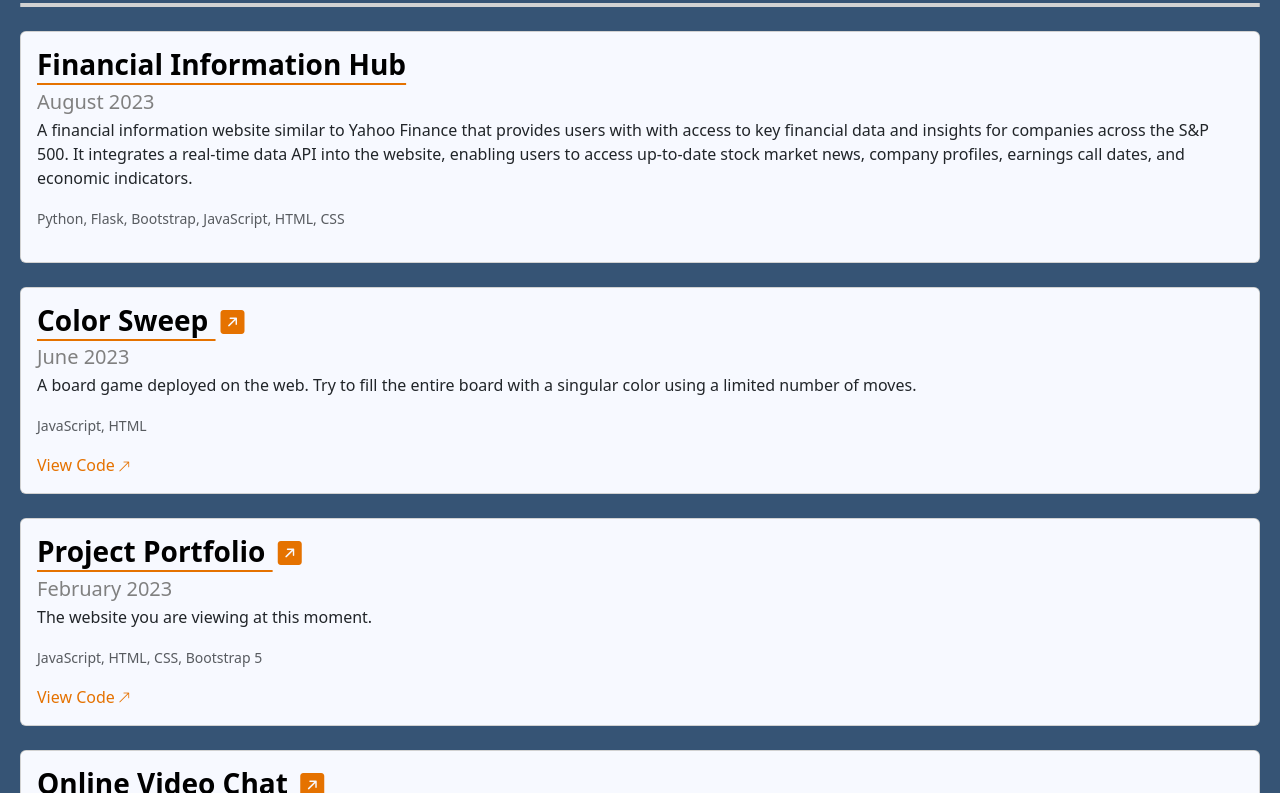
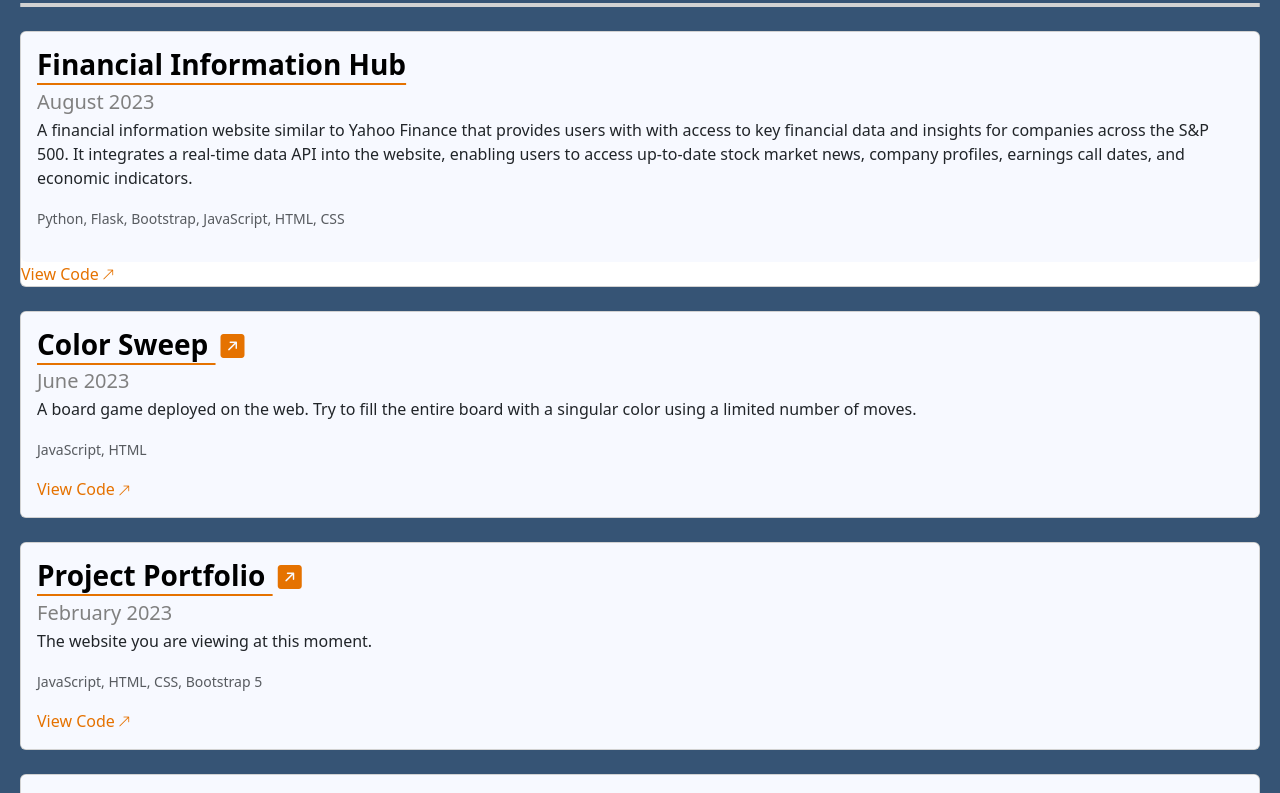
Before and after one commit to ThomasDillard1/ThomasDillard1.github.io, a plain HTML site: page index.html in a window 1280 px wide. Shown: the part 307-1100 px from the top of the page. Drawn offline with nearby package versions, Linux system fonts and the light colour scheme.

Commit message:
Update index.html

```diff
--- a/index.html
+++ b/index.html
@@ -57,6 +57,9 @@
 					<p class="card-text mt-1">A financial information website similar to Yahoo Finance that provides users with with access to key financial data and insights for companies across the S&P 500. It integrates a real-time data API into the website, enabling users to access up-to-date stock market news, company profiles,
 earnings call dates, and economic indicators.</p>
 					<p><small class="text-muted">Python, Flask, Bootstrap, JavaScript, HTML, CSS</small></p>
+				</div>
+				<div class="view-code">
+					<a href="https://github.com/ThomasDillard1/Earnings-Calls" target="_blank">View Code<i class="bi bi-arrow-up-right"></i></a>
 				</div>
 			</div>
 
```
